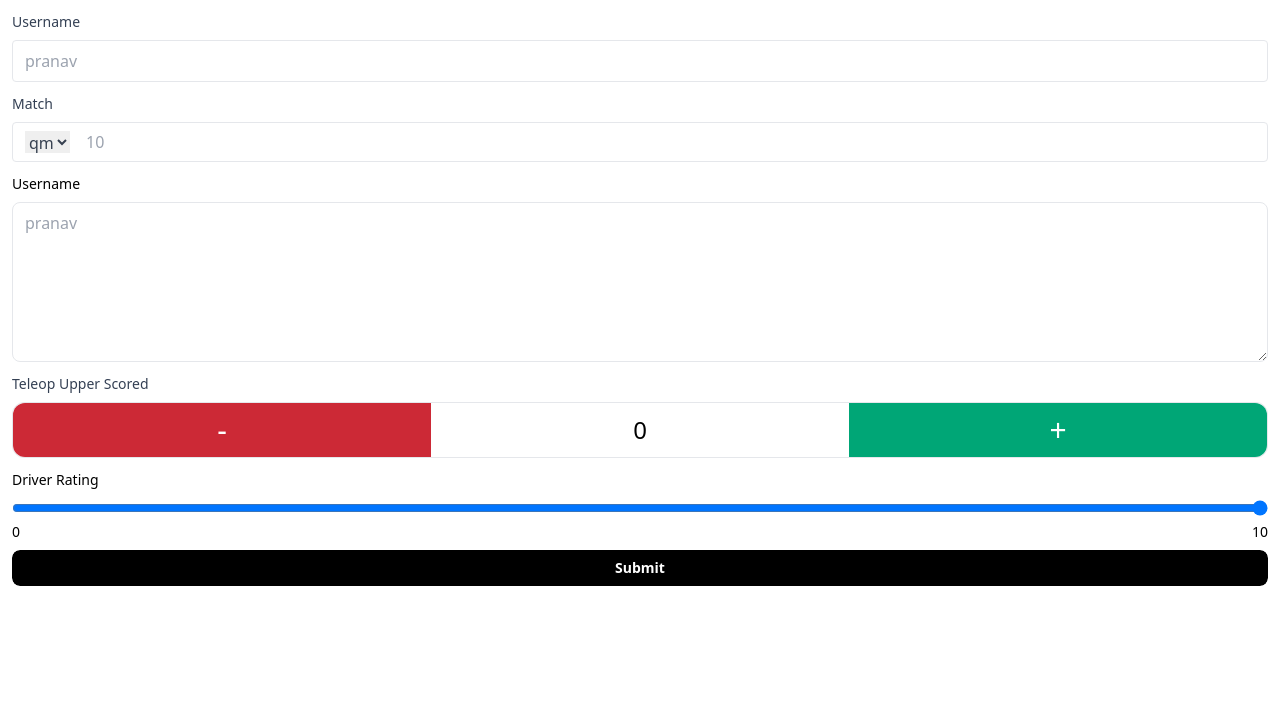
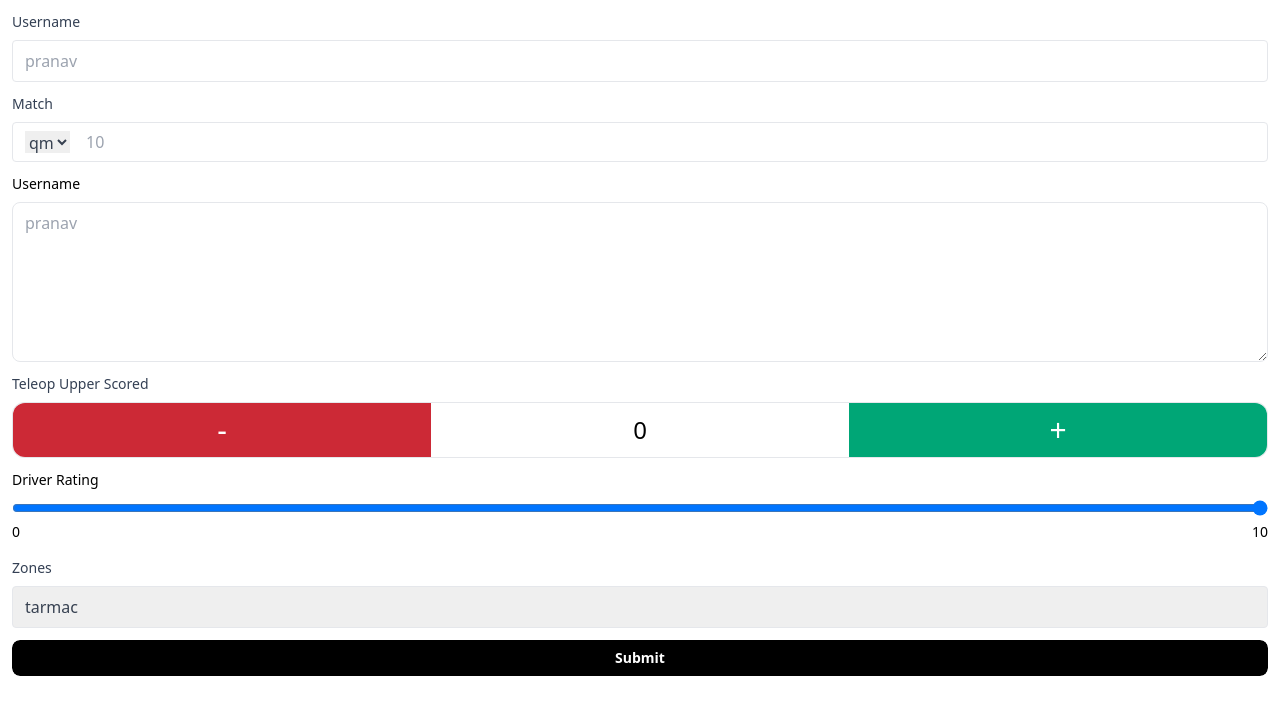
Before and after one commit to team4099/FalconScout, a React (Vite) app in the folder frontend/: page / in a window 1280 px wide. Shown: the top 714 px of the page. Built offline with nearby package versions, Linux system fonts and the light colour scheme.

Commit message:
more drowdowns

```diff
--- a/frontend/src/App.tsx
+++ b/frontend/src/App.tsx
@@ -5,6 +5,7 @@ import { DropdownTextInput, GenericTextInput, SliderInput } from "./components/i
 import { GenericTextArea } from "./components/inputs"
 import { DarkButton } from "./components/buttons"
 import IncrementNumberInput from './components/inputs/IncrementNumberInput'
+import GenericDropdown from './components/selects/GenericDropdown'
 
 
 function App() {
@@ -18,7 +19,7 @@ function App() {
         <SliderInput text="Driver Rating" options={["0", "10"]}/>
       </div>
       <div>
-
+        <GenericDropdown text="Zones" options={["tarmac", "fender", "hangar", "terminal"]}/>
       </div>
       <div>
         <DarkButton text="Submit" route="todo"/>
--- a/frontend/src/components/inputs/SliderInput.tsx
+++ b/frontend/src/components/inputs/SliderInput.tsx
@@ -5,7 +5,7 @@ function SliderInput(props: ComponentSetup) {
 		<div className="mx-3 my-3">
             <label className="block mb-2 text-sm text-gray-[#344054]">{props.text}</label>
             <input type="range" id="volume" name="volume" min="0" max="11" className="w-full bg-red"/>
-            <div>
+            <div className="container h-6">
                 <label className="block mb-2 text-sm text-gray-[#344054] float-left inline">
                     {props.options?.[0]}
                 </label>
--- /dev/null
+++ b/frontend/src/components/selects/GenericDropdown.tsx
@@ -0,0 +1,21 @@
+import { ComponentSetup } from "../interface"
+
+function GenericDropdown(props: ComponentSetup) {
+
+    return (
+
+		<div className="mx-3 my-3">
+			<label className="block text-[#344054] text-sm mb-2">
+				{props.text}
+			</label>
+			<select name="option" id="options" className="appearance-none border border-color-[#D0D5DD] rounded w-full py-2 px-3 text-gray-700 focus:outline-none">
+                { props.options?.map (option => (
+                    <option value={option}>{option}</option>
+                ))}
+            </select>
+		</div>
+
+  	)
+}
+
+export default GenericDropdown
```
